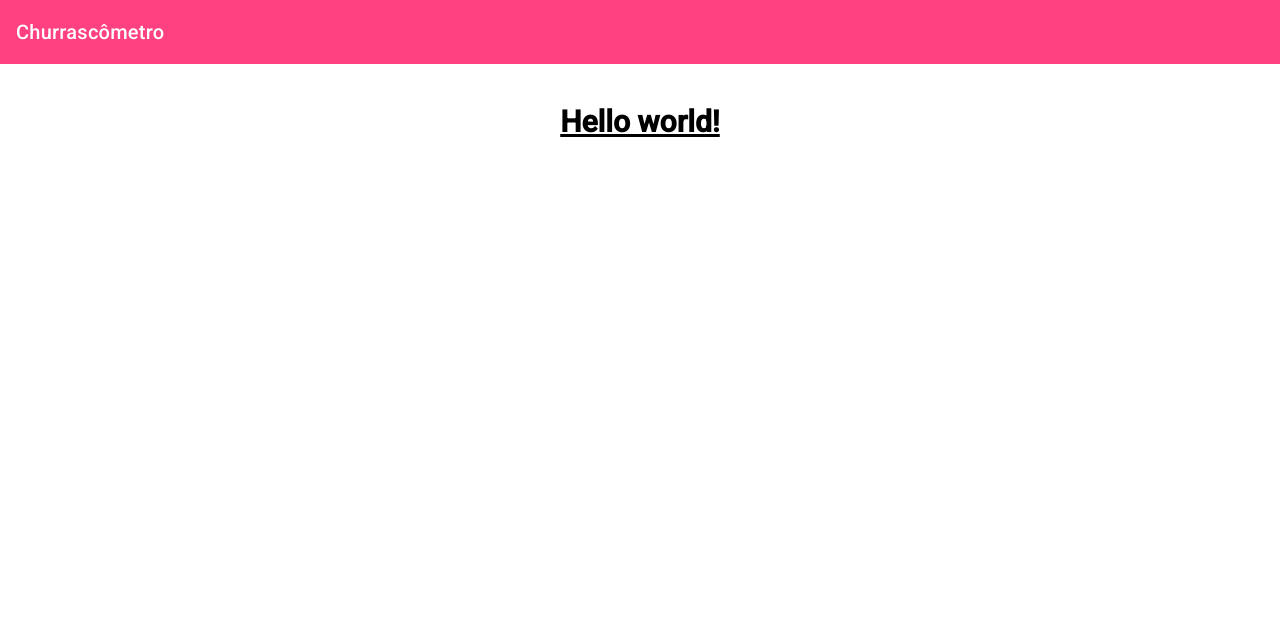
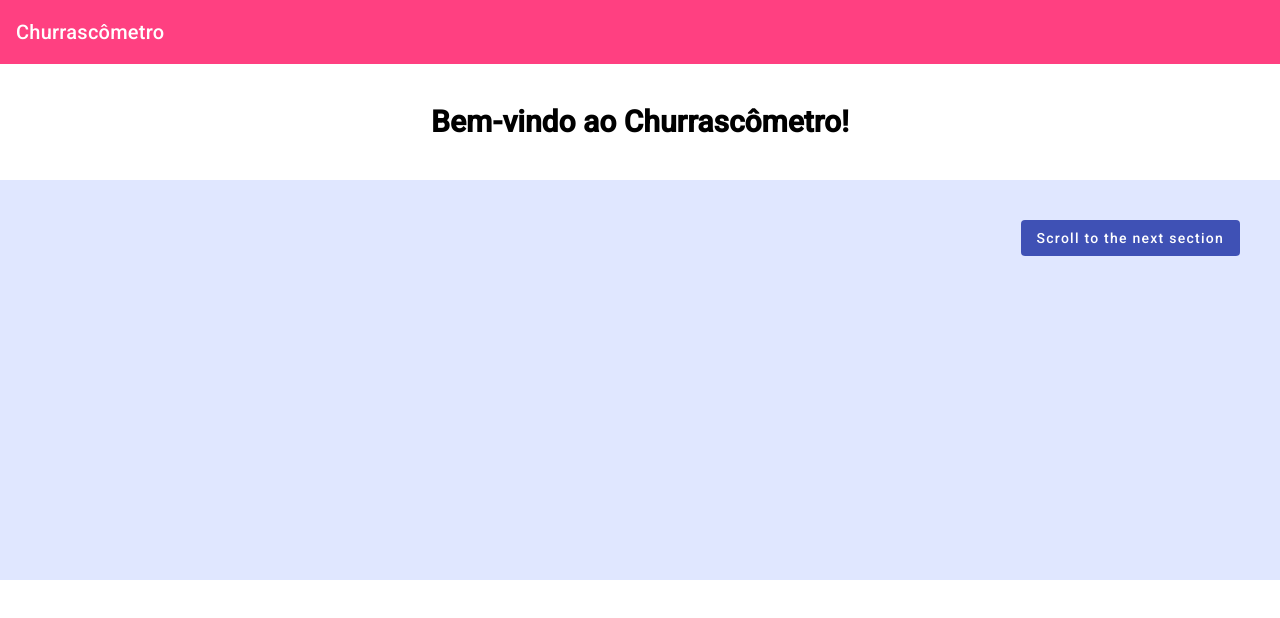
Before and after one commit to h1ghland3r/barbecue-calculator, an Angular app: page /home in a window 1280 px wide. Shown: the top 618 px of the page. Built offline with nearby package versions, Linux system fonts and the light colour scheme.

Commit message:
Add shared service and update home component

```diff
--- a/src/app/components/header/header.component.ts
+++ b/src/app/components/header/header.component.ts
@@ -8,6 +8,10 @@ import { MatToolbarModule } from '@angular/material/toolbar';
   templateUrl: './header.component.html',
   styleUrl: './header.component.scss'
 })
+
+
+
+
 export class HeaderComponent implements OnInit, OnChanges, OnDestroy {
 
   title: string = 'Churrascômetro';
--- a/src/app/components/home/home.component.html
+++ b/src/app/components/home/home.component.html
@@ -1,7 +1,77 @@
-<section class="content p-10">
+<section id="section-1" class="content p-10">
   <div class="text-center">
-    <h1 class="text-3xl font-bold underline">
-      Hello world!
+    <h1 class="text-3xl font-bold">
+      Bem-vindo ao Churrascômetro!
     </h1>
   </div>
+
+  <!-- Blocos de condição -->
+
+  <!-- <div *ngIf="true">
+    Esse elemento só é exibido se o IF for verdadeiro.
+  </div>
+
+  <div *ngIf="false; else elseBlock">
+    Esse elemento só é exibido se o segundo o IF for verdadeiro.
+  </div>
+
+  <ng-template #elseBlock>
+    Esse elemento só é exibido se o segundo IF for falso.
+  </ng-template>
+
+  @if (true) {
+  <p>Esse elemento será exibido se o IF for verdadeiro.</p>
+  }
+
+  @if (false) {
+  <p>Esse elemento só é exibido se o segundo IF for falso.</p>
+  } @else {
+  <p>Esse elemento será exibido se o segundo IF for falso.</p>
+  } -->
+
+  <!-- Blocos de iteração -->
+
+  <!-- <div *ngFor="let item of numeros, let i = index">
+    Elemento {{ i }} : {{ item }}
+  </div>
+
+  <div *ngIf="numeros.length === 0">
+    <strong>Nenhum elemento</strong>
+  </div>
+
+  @for (item of numeros; track item; let i = $index) {
+  <div>Elemento {{ i }} : {{ item }}</div>
+  } @empty {
+  <strong>Nenhum elemento</strong>
+  } -->
+
+  <!-- Bloco de comportamento -->
+
+  <!-- <button [ngClass]="{'botao-ativo': ativo}" (click)="ativo = !ativo">
+    Botão com ngClass
+  </button>
+
+  <div [ngStyle]="{'font-size': '48px', 'color': 'purple'}">
+    Texto com ngStyle
+  </div> -->
+
 </section>
+
+<section id="section-2" class="content bg-indigo-100 p-10">
+  <div class="h-80 flex justify-end">
+    <button mat-flat-button color="primary" (click)="scrollToSection('section-3')">Scroll to
+      the next section</button>
+  </div>
+</section>
+
+<section id="section-3" class="content bg-indigo-300 p-10" [ngClass]="{'hidden': sectionThreeHidden}">
+  <div class="h-80 flex justify-end">
+    <button mat-flat-button color="primary" (click)="scrollToSection('section-4')">Scroll to the next section</button>
+  </div>
+</section>
+
+<section id="section-4" class="content bg-indigo-500 p-10" [ngClass]="{'hidden': sectionFourHidden}">
+  <div class="h-80 flex justify-end">
+    <button mat-flat-button color="primary" (click)="scrollToSection('section-1')">Scroll to the top</button>
+  </div>
+</section>
--- a/src/app/components/home/home.component.scss
+++ b/src/app/components/home/home.component.scss
@@ -0,0 +1,6 @@
+.botao-ativo {
+  background-color: green;
+  color: white;
+  padding: 2px 5px;
+  border-radius: 4px;
+}
--- a/src/app/components/home/home.component.ts
+++ b/src/app/components/home/home.component.ts
@@ -1,12 +1,34 @@
-import { Component } from '@angular/core';
+import { CommonModule } from '@angular/common';
+import { Component, Inject, inject } from '@angular/core';
+import { MatButtonModule } from '@angular/material/button';
+import { ScrollService } from '../../shared/services/scroll.service';
 
 @Component({
   selector: 'app-home',
   standalone: true,
-  imports: [],
+  imports: [CommonModule, MatButtonModule],
   templateUrl: './home.component.html',
   styleUrl: './home.component.scss'
 })
 export class HomeComponent {
 
+  numeros = [1, 2, 3, 4, 5];
+
+  ativo: boolean = false;
+  sectionThreeHidden: boolean = true;
+  sectionFourHidden: boolean = true;
+
+  scrollService = inject(ScrollService);
+
+  // constructor(private scrollService: ScrollService) { }
+
+  scrollToSection(id: string): void {
+    this.scrollService.scrollToSection(id);
+
+    if (id === 'section-3') {
+      this.sectionThreeHidden = false;
+    } else if (id === 'section-4') {
+      this.sectionFourHidden = false;
+    }
+  }
 }
--- /dev/null
+++ b/src/app/shared/services/scroll.service.ts
@@ -0,0 +1,17 @@
+import { Injectable } from '@angular/core';
+
+@Injectable({
+  providedIn: 'root'
+})
+export class ScrollService {
+
+  constructor() { }
+
+  scrollToSection(id: string): void {
+    const section = document.getElementById(id);
+
+    if (section) {
+      section.scrollIntoView({ behavior: 'smooth' });
+    }
+  }
+}
```
Also changed, not shown: 1 other file (tests, documents, lock files or other folders).
